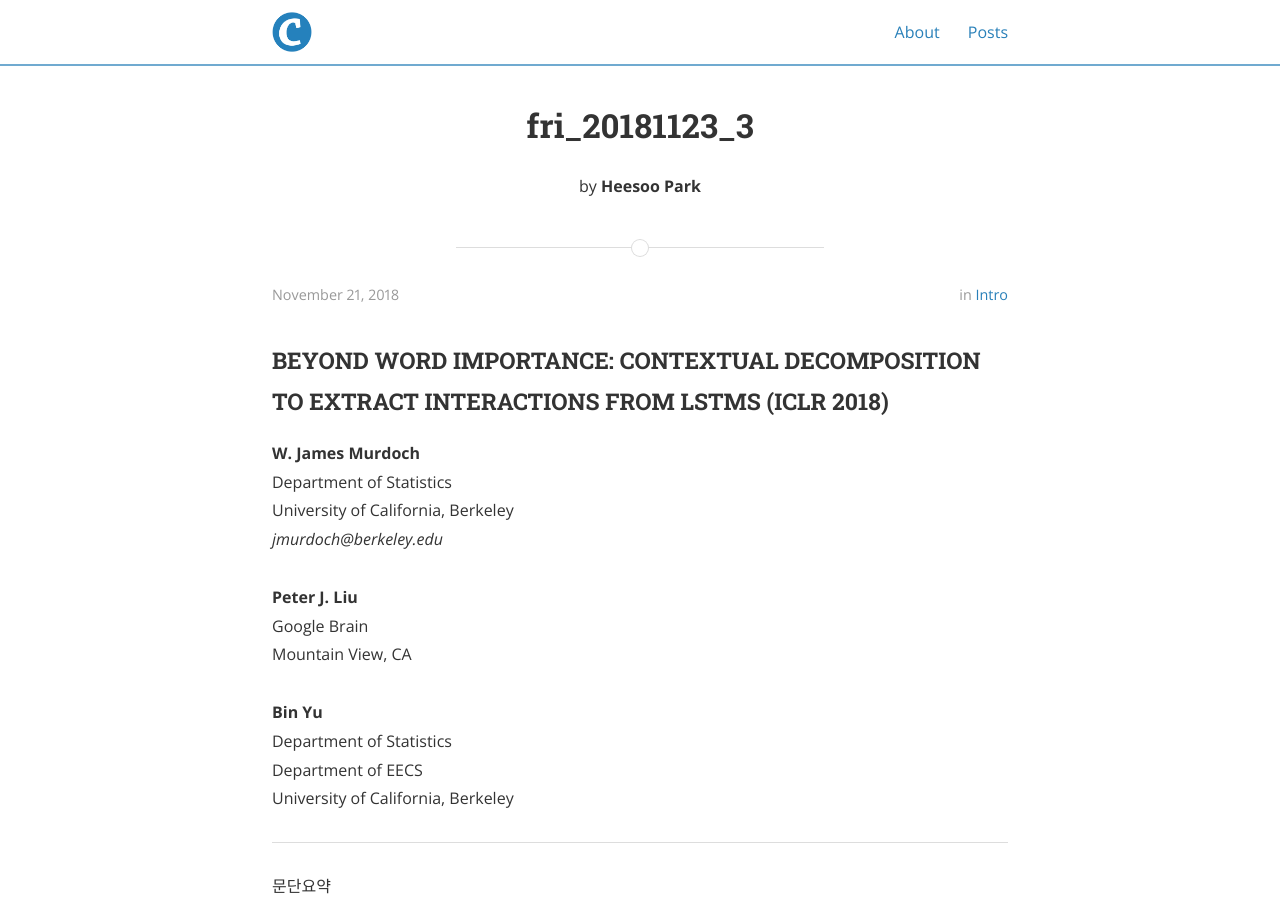
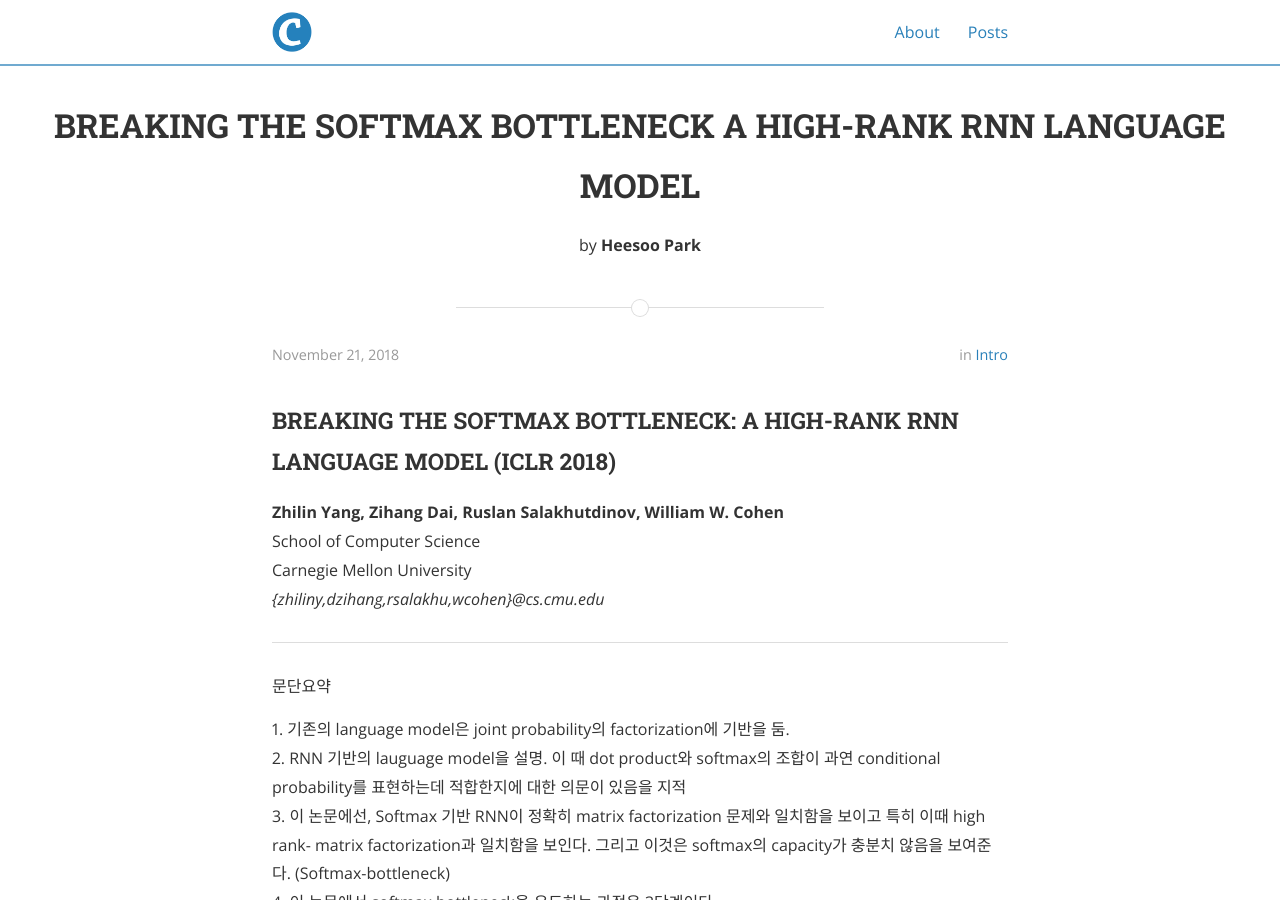
Before and after one commit to righ120/righ120.github.io, a Jekyll site: the page built from intro/_posts/2018-11-21-intro_post.md, in a window 1280 px wide and 900 px high. Built offline with Jekyll 4.4.1, drawn with Linux system fonts in a browser that asks for light colours; nearby versions of some CDN libraries.

Commit message:
20181123_intro

```diff
--- a/intro/_posts/2018-11-21-intro_post.md
+++ b/intro/_posts/2018-11-21-intro_post.md
@@ -1,27 +1,19 @@
 ---
-title : fri_20181123_3
+title : BREAKING THE SOFTMAX BOTTLENECK A HIGH-RANK RNN LANGUAGE MODEL
 layout : post
 author : Heesoo Park
 tags : [Analysis_Neural_Net]
 ---
 
-<h3>BEYOND WORD IMPORTANCE: CONTEXTUAL DECOMPOSITION
-TO EXTRACT INTERACTIONS FROM LSTMS (ICLR 2018)</h3>
+<h3>BREAKING THE SOFTMAX BOTTLENECK: A HIGH-RANK RNN LANGUAGE MODEL (ICLR 2018)</h3>
 
 
 <p>
 
-<b>W. James Murdoch </b><Br/>
-Department of Statistics<br/>
-University of California, Berkeley<br/>
-<em>jmurdoch@berkeley.edu</em><br/><br/>
-<b>Peter J. Liu</b><br/>
-Google Brain<br/>
-Mountain View, CA<br/><br/>
-<b>Bin Yu</b><br/>
-Department of Statistics<br/>
-Department of EECS<br/>
-University of California, Berkeley<br/>
+<b>Zhilin Yang, Zihang Dai, Ruslan Salakhutdinov, William W. Cohen</b><Br/>
+School of Computer Science<br/>
+Carnegie Mellon University<br/>
+<em>{zhiliny,dzihang,rsalakhu,wcohen}@cs.cmu.edu</em>
 
 
 </p>
```
